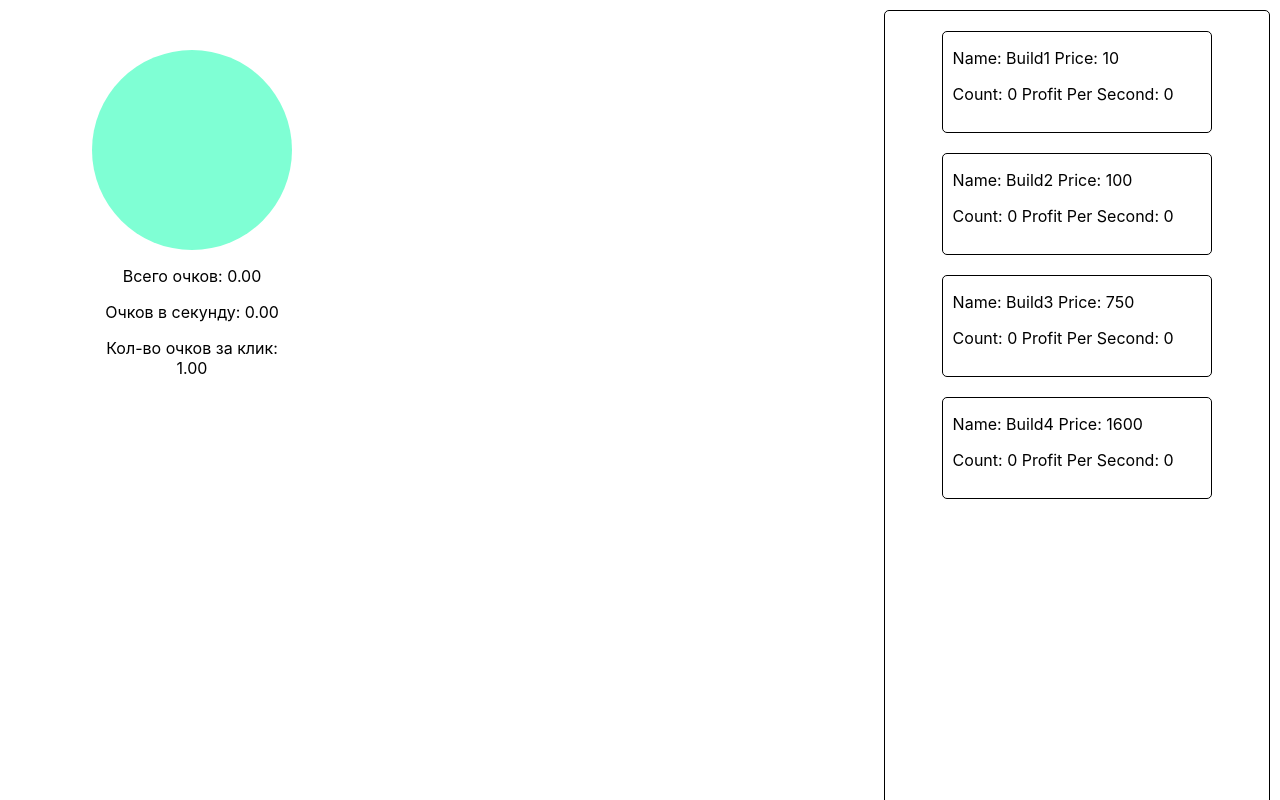
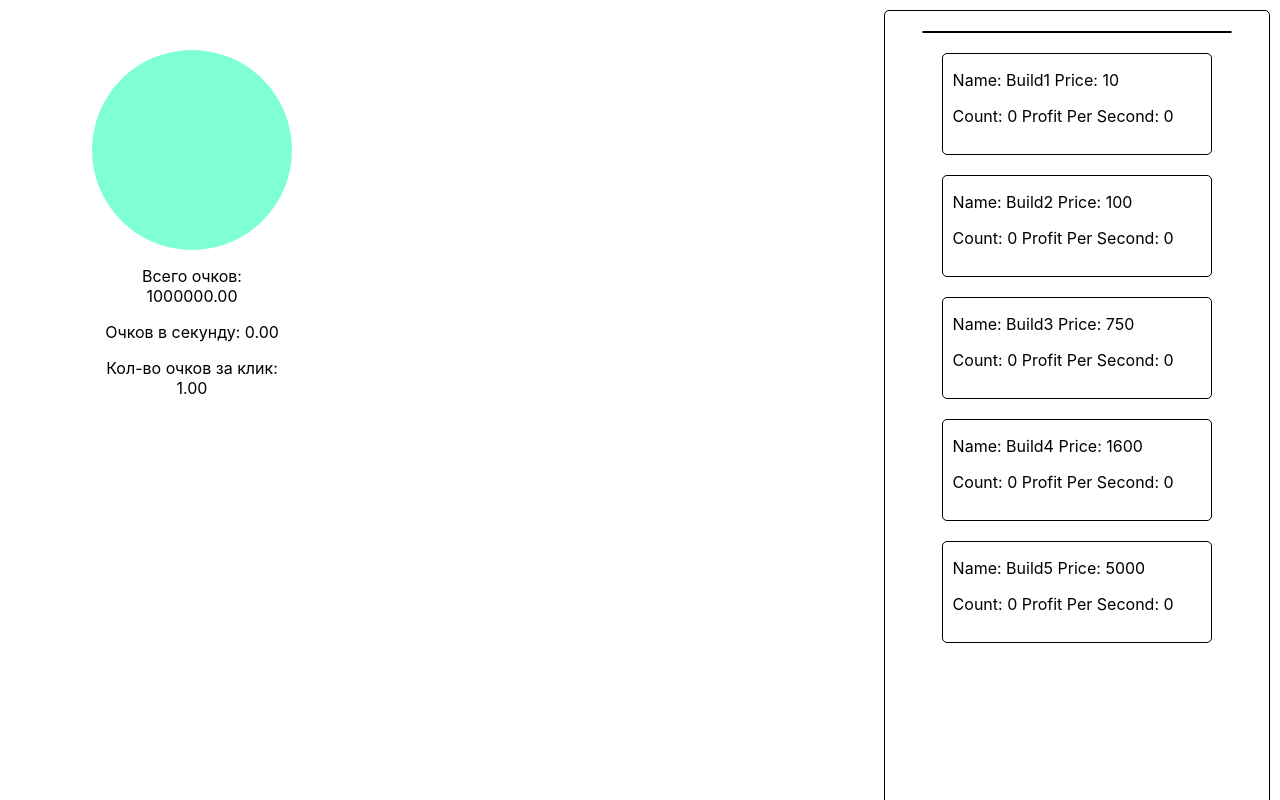
Before and after one commit to Okneas/Web_clicker, a React (Create React App) app in the folder my-app/: page / in a window 1280 px wide. Shown: the top 800 px of the page. Built offline with nearby package versions, Linux system fonts and the light colour scheme.

Commit message:
добавил улучшения для строений и игрока

```diff
--- /dev/null
+++ b/my-app/src/AllUpgrades.tsx
@@ -0,0 +1,19 @@
+import { thisPlayer } from ".";
+import { Upgrade } from "./UpgradesPanel";
+import { listOfBuildings } from "./building";
+
+let Up1Fun = () => {
+    thisPlayer.pointsPerClick++;
+}
+
+let Up1 = new Upgrade('', Up1Fun, "First Upgrade", 100);
+
+let Up2Fun = () => {
+    listOfBuildings.Build1.profitPerSecond*=2;
+}
+
+let Up2 = new Upgrade('', Up2Fun, "First Upgrade", 500);
+
+export let listOfUpgradesForFirstBuilding = {10: Up1,
+                                             25: Up2,
+                                             30: Up1};
--- a/my-app/src/App.tsx
+++ b/my-app/src/App.tsx
@@ -3,14 +3,18 @@ import './App.css';
 import { thisPlayer } from './index';
 import { Building } from './building';
 
-function App() {
+export let containerOfUpgrades: JSX.Element[] = [];
+
+export function App() {
   const [PPT, setPPT] = useState(thisPlayer.pointsInTotal);
   const [PPC, setPPC] = useState(thisPlayer.pointsPerClick);
   const [PPS, setPPS] = useState(thisPlayer.pointsPerSecond);
+
   let AddOnClick = () => {
     thisPlayer.pointsInTotal += thisPlayer.pointsPerClick;
     setPPT(thisPlayer.pointsInTotal+thisPlayer.pointsPerClick);
   }
+
   useEffect(() => {
     const interval = setInterval(() => {
       setPPT((prevCount) => prevCount + thisPlayer.pointsPerSecond);
@@ -46,10 +50,14 @@ function App() {
         </div>
       </div>
       <div className='building-panel'>
+        <div className='upgrade-panel'>
+          {containerOfUpgrades}
+        </div>
         <Building name='Build1'/>
         <Building name='Build2'/>
         <Building name='Build3'/>
         <Building name='Build4'/>
+        <Building name='Build5'/>
       </div>
     </div>
   );
--- a/my-app/src/Player.tsx
+++ b/my-app/src/Player.tsx
@@ -3,7 +3,7 @@ export default class PlayerStat{
     pointsInTotal: number;
     pointsPerSecond: number;
     constructor(){
-        this.pointsInTotal = 0;
+        this.pointsInTotal = 1000000;
         this.pointsPerClick = 1;
         this.pointsPerSecond = 0;
     }
--- /dev/null
+++ b/my-app/src/UpgradesPanel.tsx
@@ -0,0 +1,33 @@
+import { thisPlayer } from ".";
+import { containerOfUpgrades } from "./App";
+
+export class Upgrade{
+    pathToImg: string;
+    price: number;
+    EffectOfUpgrade: Function;
+    nameOfUpgrade: string;
+    constructor(PTI: string, TOU: Function, NOU: string, P: number){
+        this.nameOfUpgrade=NOU;
+        this.pathToImg=PTI;
+        this.EffectOfUpgrade=TOU;
+        this.price=P;
+    };
+}
+
+interface propsUpgrade{
+    up: Upgrade;
+    id: number;
+}
+
+export function UpgradePlate(props: propsUpgrade){
+    let onBuyUpgrade = () => {
+        if(thisPlayer.pointsInTotal >= props.up.price){
+            thisPlayer.pointsInTotal -= props.up.price;
+            props.up.EffectOfUpgrade();
+            delete containerOfUpgrades[props.id];
+        }
+    }
+    return(
+        <div className="upgrade-plate" onClick={onBuyUpgrade}></div>
+    );
+}
--- a/my-app/src/building.tsx
+++ b/my-app/src/building.tsx
@@ -1,5 +1,8 @@
-import { useState, useRef } from "react";
+import { useState, useRef, useEffect } from "react";
 import { thisPlayer } from "./index";
+import { listOfUpgradesForFirstBuilding } from "./AllUpgrades";
+import  {containerOfUpgrades} from "./App";
+import { Upgrade, UpgradePlate } from "./UpgradesPanel";
 
 interface BuildingProps {
     name: string;
@@ -11,21 +14,24 @@ export class BuildingClass {
     baseCost: number;
     price: number;
     profitPerSecond: number;
-    constructor(name: string, baseCost: number, count: number, PPS: number){
+    listOfUpgrades: Record<number, Upgrade>;
+    constructor(name: string, baseCost: number, count: number, PPS: number, listUp: Record<number, Upgrade>){
         this.price = baseCost;
         this.name = name;
         this.baseCost = baseCost;
         this.count = count;
         this.profitPerSecond = PPS;
+        this.listOfUpgrades = listUp;
     }
 }
 
-export let listOfBuildings = {
-    'Build1': new BuildingClass('Build1', 10, 0, 1),
-    'Build2': new BuildingClass('Build2', 100, 0, 5),
-    'Build3': new BuildingClass('Build3', 750, 0, 15),
-    'Build4': new BuildingClass('Build4', 1600, 0, 50),
-    'default': new BuildingClass('default', NaN, NaN ,NaN),
+export let listOfBuildings:Record<string, BuildingClass> = {
+    'Build1': new BuildingClass('Build1', 10, 0, 1, listOfUpgradesForFirstBuilding),
+    'Build2': new BuildingClass('Build2', 100, 0, 5, listOfUpgradesForFirstBuilding),
+    'Build3': new BuildingClass('Build3', 750, 0, 15, listOfUpgradesForFirstBuilding),
+    'Build4': new BuildingClass('Build4', 1600, 0, 50, listOfUpgradesForFirstBuilding),
+    'Build5': new BuildingClass('Build5', 5000, 0, 200, listOfUpgradesForFirstBuilding),
+    'default': new BuildingClass('default', NaN, NaN ,NaN, {}),
 }
 
 export function Building(props: BuildingProps) {
@@ -43,19 +49,33 @@ export function Building(props: BuildingProps) {
         count: buildingEntity.current.count,
         PPS: buildingEntity.current.profitPerSecond,
     });
-
+    useEffect(() => {
+        const interval = setInterval(() => {
+            setStats({
+                name: buildingEntity.current.name,
+                price: buildingEntity.current.price,
+                count: buildingEntity.current.count,
+                PPS: buildingEntity.current.profitPerSecond,
+            });
+        }, 1);
+        return () => {
+            clearInterval(interval);
+          };
+        }, []);
     let onBuy = () => {
         if(thisPlayer.pointsInTotal >= buildingEntity.current.price && buildingEntity.current!==listOfBuildings['default']) {
             thisPlayer.pointsInTotal -= buildingEntity.current.price;
             thisPlayer.pointsPerSecond+=buildingEntity.current.profitPerSecond;
             buildingEntity.current.count++;
             buildingEntity.current.price = Math.round(buildingEntity.current.baseCost*(1.15**buildingEntity.current.count)*100)/100;
-            console.log(listOfBuildings[props.name].count);
-            console.log(listOfBuildings[props.name].price);
+            if(buildingEntity.current.listOfUpgrades[buildingEntity.current.count] !== undefined){
+                containerOfUpgrades.push(<UpgradePlate up={buildingEntity.current.listOfUpgrades[buildingEntity.current.count]} id={containerOfUpgrades.length}/>);
+            }
             setStats({name: buildingEntity.current.name,
                 price: buildingEntity.current.price,
                 count: buildingEntity.current.count,
                 PPS: buildingEntity.current.profitPerSecond});
+
         }
     }
     return (
--- a/my-app/src/index.css
+++ b/my-app/src/index.css
@@ -65,3 +65,25 @@ code {
   margin-left: 10px;
   user-select: none;
 }
+
+.upgrade-plate{
+  margin: 5px;
+  border-radius: 5px;
+  border: 1px solid black;
+  width: 40px;
+  height: 40px;
+  user-select: none;
+}
+
+.upgrade-panel{
+  display: flex;
+  margin: auto;
+  margin-top: 20px;
+  margin-bottom: 20px;
+  border-radius: 5px;
+  border: 1px solid black;
+  width: 80%;
+  height: 200 px;
+  user-select: none;
+  flex-wrap: wrap;
+}
--- a/my-app/tsconfig.json
+++ b/my-app/tsconfig.json
@@ -19,7 +19,7 @@
     "isolatedModules": true,
     "noEmit": true,
     "jsx": "react-jsx",
-    "noImplicitAny": false,
+    "noImplicitAny": true,
   },
   "include": [
     "src"
```
